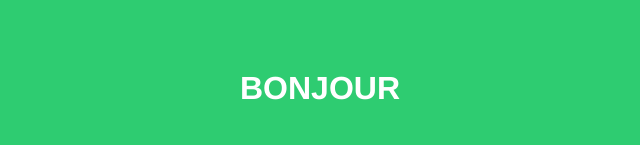
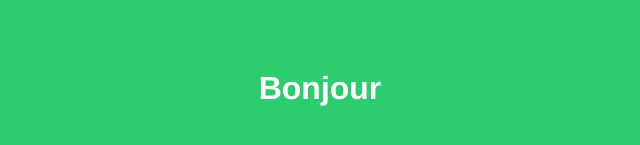
Before and after one commit to alecordix/hello, a plain HTML site: page index.html in a window 1280 px wide. Shown: the part 271-416 px from the top of the page, without its empty margins (328-968 px from the left). Drawn offline with Linux system fonts and the light colour scheme.

Commit message:
BONJOUR -> Bonjour

```diff
--- a/index.html
+++ b/index.html
@@ -18,6 +18,6 @@
     }
   </style>
   <body>
-    <h1>BONJOUR</h1>
+    <h1>Bonjour</h1>
   </body>
 </html>
```
